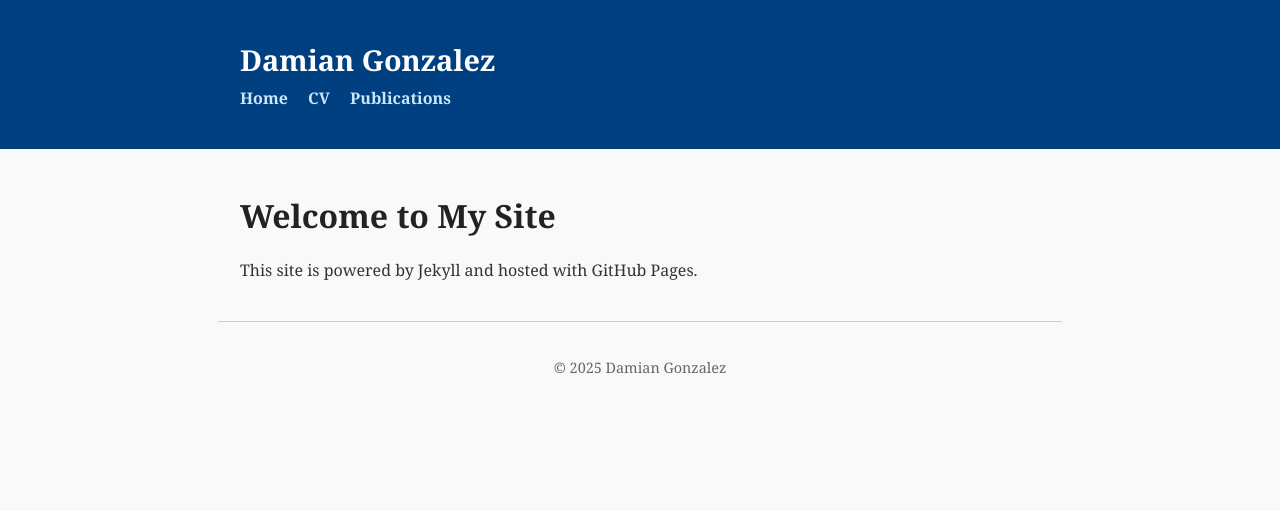
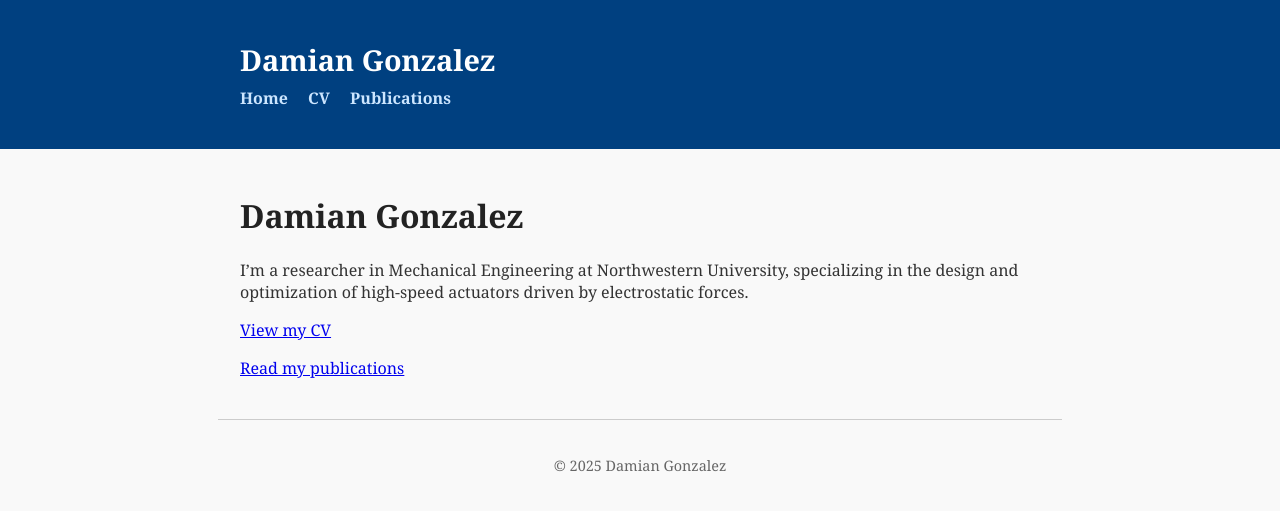
Before and after one commit to d1123g/Damian.Gonzalez.github.io, a Jekyll site: the page built from index.md, in a window 1280 px wide. Shown: the top 511 px of the page. Built offline with Jekyll 4.4.1, drawn with Linux system fonts in a browser that asks for light colours.

Commit message:
added a cv page

```diff
--- a/index.md
+++ b/index.md
@@ -3,5 +3,10 @@ layout: default
 title: Home
 ---
 
-# Welcome to My Site
-This site is powered by Jekyll and hosted with GitHub Pages.
+# Damian Gonzalez
+
+I'm a researcher in Mechanical Engineering at Northwestern University, specializing in the design and optimization of high-speed actuators driven by electrostatic forces.
+
+[View my CV](cv)
+
+[Read my publications](publications)
```
Also changed, not shown: cv.md (+17 -0 lines), publications.md (+9 -0 lines).
